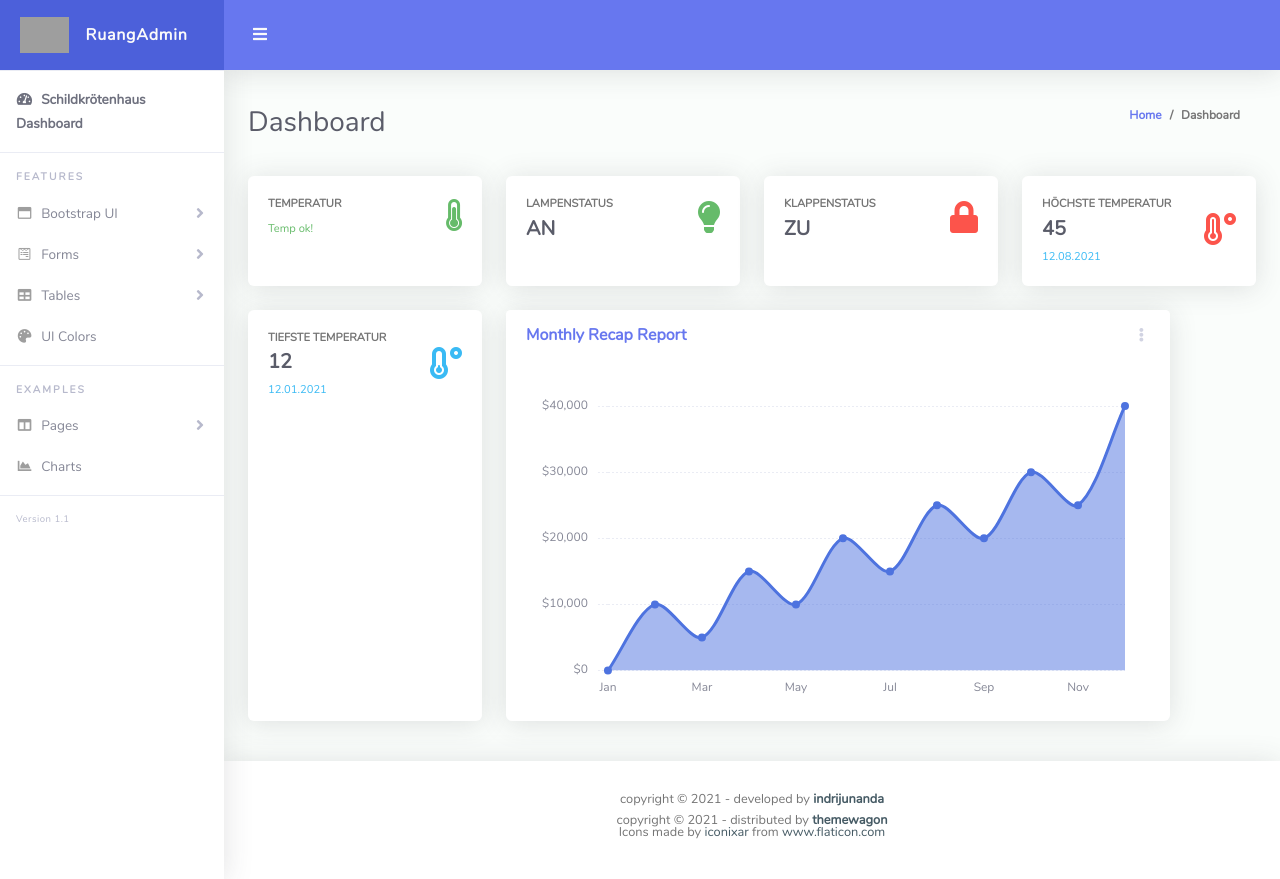
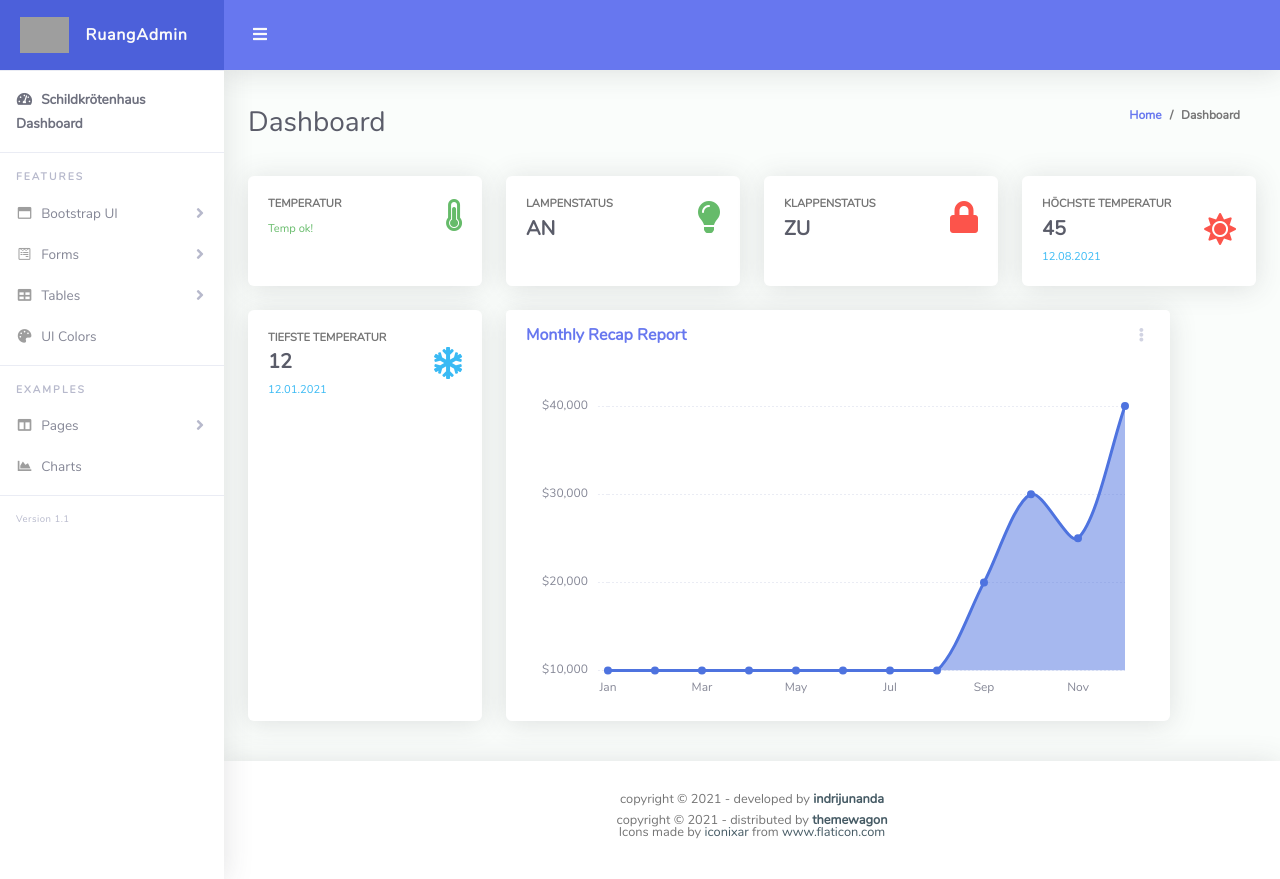
Before and after one commit to xtwulf/turtlehouse, a PHP site: page / in a window 1280 px wide. Run offline with PHP 8.4, Linux system fonts and the light colour scheme; data that the repository does not hold is empty; grey boxes are pictures that could not be loaded.

Commit message:
chengaed logos in crad elements

```diff
--- a/index.php
+++ b/index.php
@@ -480,7 +480,7 @@ else {
                       </div>
                     </div>
                     <div class="col-auto">
-                      <i class="fas fa-temperature-high fa-2x text-danger"></i>
+                      <i class="fas fa-sun fa-2x text-danger"></i>
 
                     </div>
                   </div>
@@ -502,7 +502,7 @@ else {
                       </div>
                     </div>
                     <div class="col-auto">
-                      <i class="fas fa-temperature-low fa-2x text-info"></i>
+                      <i class="fas fa-snowflake fa-2x text-info"></i>
 
                     </div>
                   </div>
--- a/js/demo/chart-area-demo.js
+++ b/js/demo/chart-area-demo.js
@@ -46,7 +46,7 @@ var myLineChart = new Chart(ctx, {
       pointHoverBorderColor: "rgba(78, 115, 223, 1)",
       pointHitRadius: 10,
       pointBorderWidth: 2,
-      data: [0, 10000, 5000, 15000, 10000, 20000, 15000, 25000, 20000, 30000, 25000, 40000],
+      data: [10000, 10000, 10000, 10000, 10000, 10000, 10000, 10000, 20000, 30000, 25000, 40000],
     }],
   },
   options: {
```
